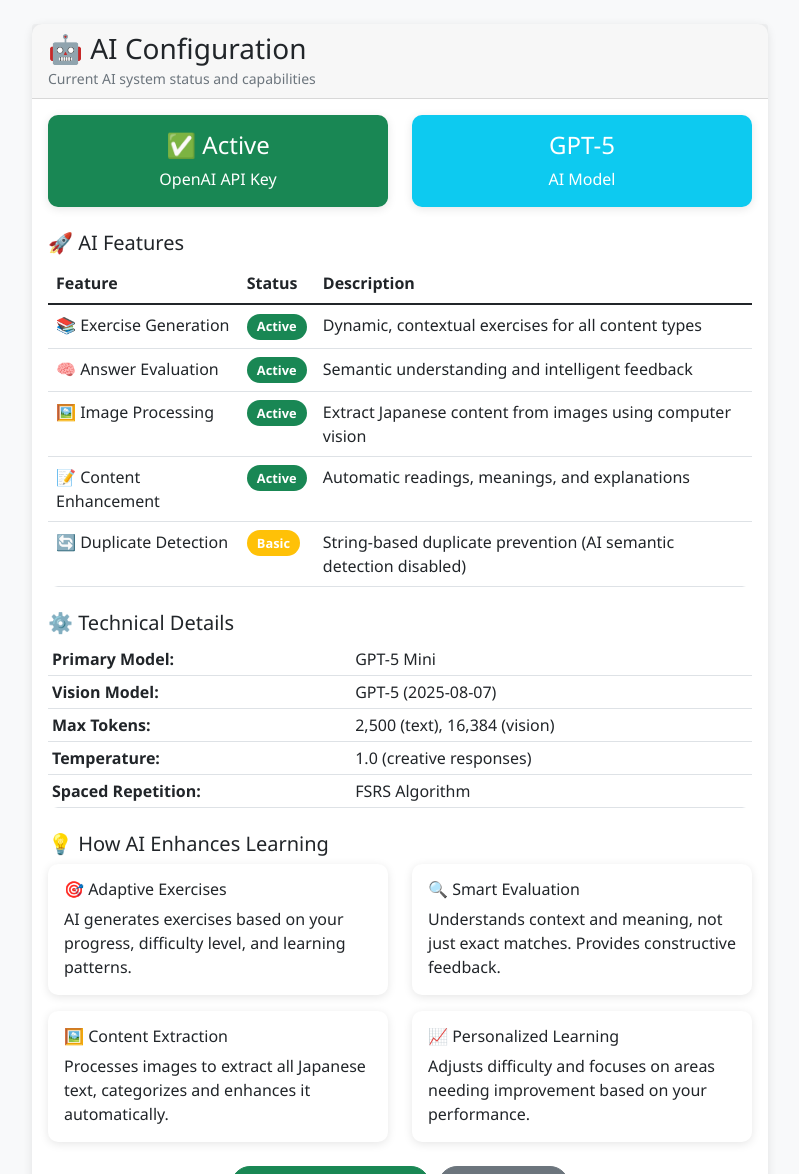
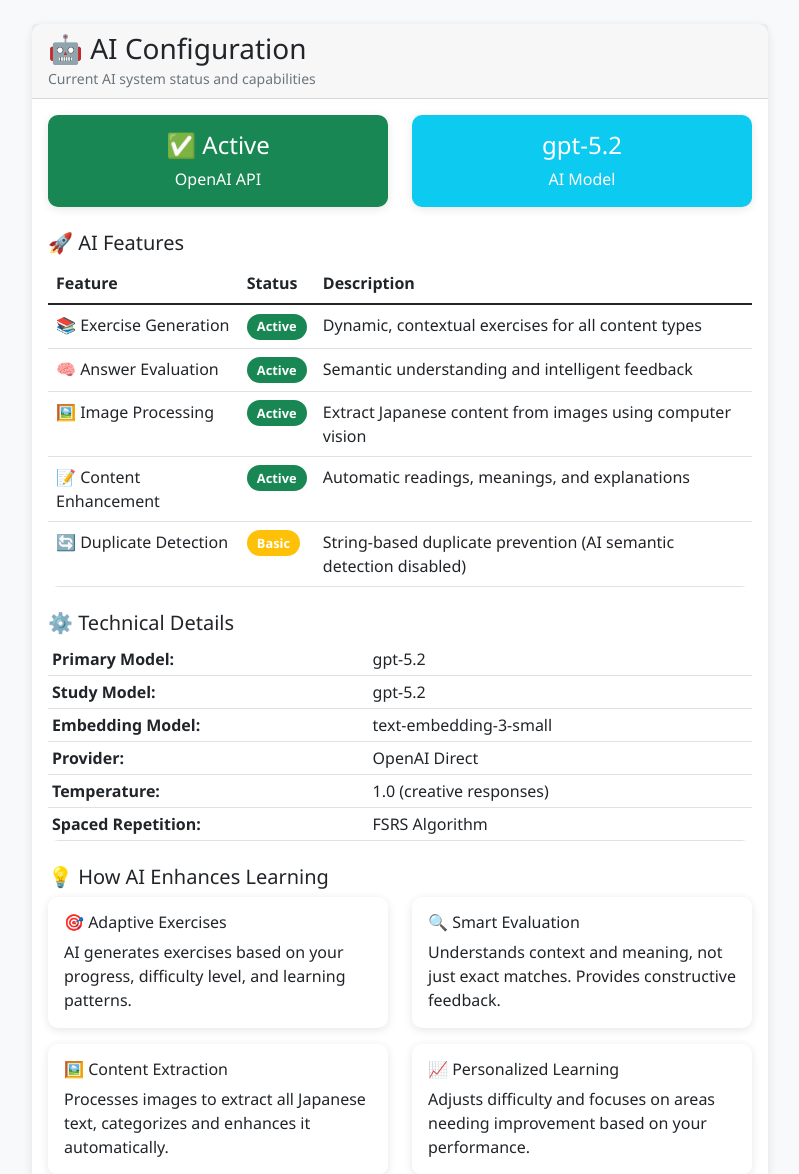
Before and after one commit to kemonomimimimimimimi/learn-japanese-with-llm, a Flask app: page /ai_status in a window 1280 px wide. Shown: the part 56-1230 px from the top of the page, without its empty margins (240-1039 px from the left). Run offline with Flask 3, Linux system fonts and the light colour scheme.

Commit message:
specify correct model

```diff
--- a/app.py
+++ b/app.py
@@ -581,7 +581,9 @@ def settings() -> Any:
     db_sess.close()
     max_new = settings.max_new_per_day if settings else 20
 
-    return render_template('settings.html', username=session['username'], max_new_per_day=max_new)
+    current_model = ai_model.model_name if ai_model else 'Not configured'
+    return render_template('settings.html', username=session['username'], max_new_per_day=max_new,
+                           ai_model_name=current_model)
 
 @app.route('/process_image', methods=['GET', 'POST'])
 def process_image() -> Any:
@@ -1126,7 +1128,14 @@ def save_message() -> Any:
 @app.route('/ai_status')
 def ai_status() -> Any:
     """AI status page."""
-    return render_template('ai_status.html')
+    model_info = {
+        'main_model': ai_model.model_name if ai_model else 'Not configured',
+        'study_model': study_ai_model.model_name if study_ai_model else 'Not configured',
+        'embedding_model': db._embedding_model,
+        'ai_active': ai_model is not None,
+        'using_openrouter': db._using_openrouter,
+    }
+    return render_template('ai_status.html', model_info=model_info)
 
 
 # ----------------------------------------------------------------------
--- a/templates/ai_status.html
+++ b/templates/ai_status.html
@@ -13,17 +13,17 @@
             <div class="card-body">
                 <div class="row">
                     <div class="col-md-6">
-                        <div class="card bg-success text-white">
+                        <div class="card bg-{{ 'success' if model_info.ai_active else 'secondary' }} text-white">
                             <div class="card-body text-center">
-                                <h4>✅ Active</h4>
-                                <p class="mb-0">OpenAI API Key</p>
+                                <h4>{{ '✅ Active' if model_info.ai_active else '⚠️ Inactive' }}</h4>
+                                <p class="mb-0">{{ 'OpenRouter' if model_info.using_openrouter else 'OpenAI' }} API</p>
                             </div>
                         </div>
                     </div>
                     <div class="col-md-6">
                         <div class="card bg-info text-white">
                             <div class="card-body text-center">
-                                <h4>GPT-5</h4>
+                                <h4>{{ model_info.main_model }}</h4>
                                 <p class="mb-0">AI Model</p>
                             </div>
                         </div>
@@ -76,15 +76,19 @@
                         <tbody>
                             <tr>
                                 <td><strong>Primary Model:</strong></td>
-                                <td>GPT-5 Mini</td>
+                                <td>{{ model_info.main_model }}</td>
                             </tr>
                             <tr>
-                                <td><strong>Vision Model:</strong></td>
-                                <td>GPT-5 (2025-08-07)</td>
+                                <td><strong>Study Model:</strong></td>
+                                <td>{{ model_info.study_model }}</td>
                             </tr>
                             <tr>
-                                <td><strong>Max Tokens:</strong></td>
-                                <td>2,500 (text), 16,384 (vision)</td>
+                                <td><strong>Embedding Model:</strong></td>
+                                <td>{{ model_info.embedding_model }}</td>
+                            </tr>
+                            <tr>
+                                <td><strong>Provider:</strong></td>
+                                <td>{{ 'OpenRouter' if model_info.using_openrouter else 'OpenAI Direct' }}</td>
                             </tr>
                             <tr>
                                 <td><strong>Temperature:</strong></td>
--- a/templates/settings.html
+++ b/templates/settings.html
@@ -47,7 +47,7 @@
                         </tr>
                         <tr>
                             <td><strong>AI Model:</strong></td>
-                            <td>GPT-5 Mini</td>
+                            <td>{{ ai_model_name if ai_model_name else 'Not configured' }}</td>
                         </tr>
                         <tr>
                             <td><strong>Learning System:</strong></td>
```
